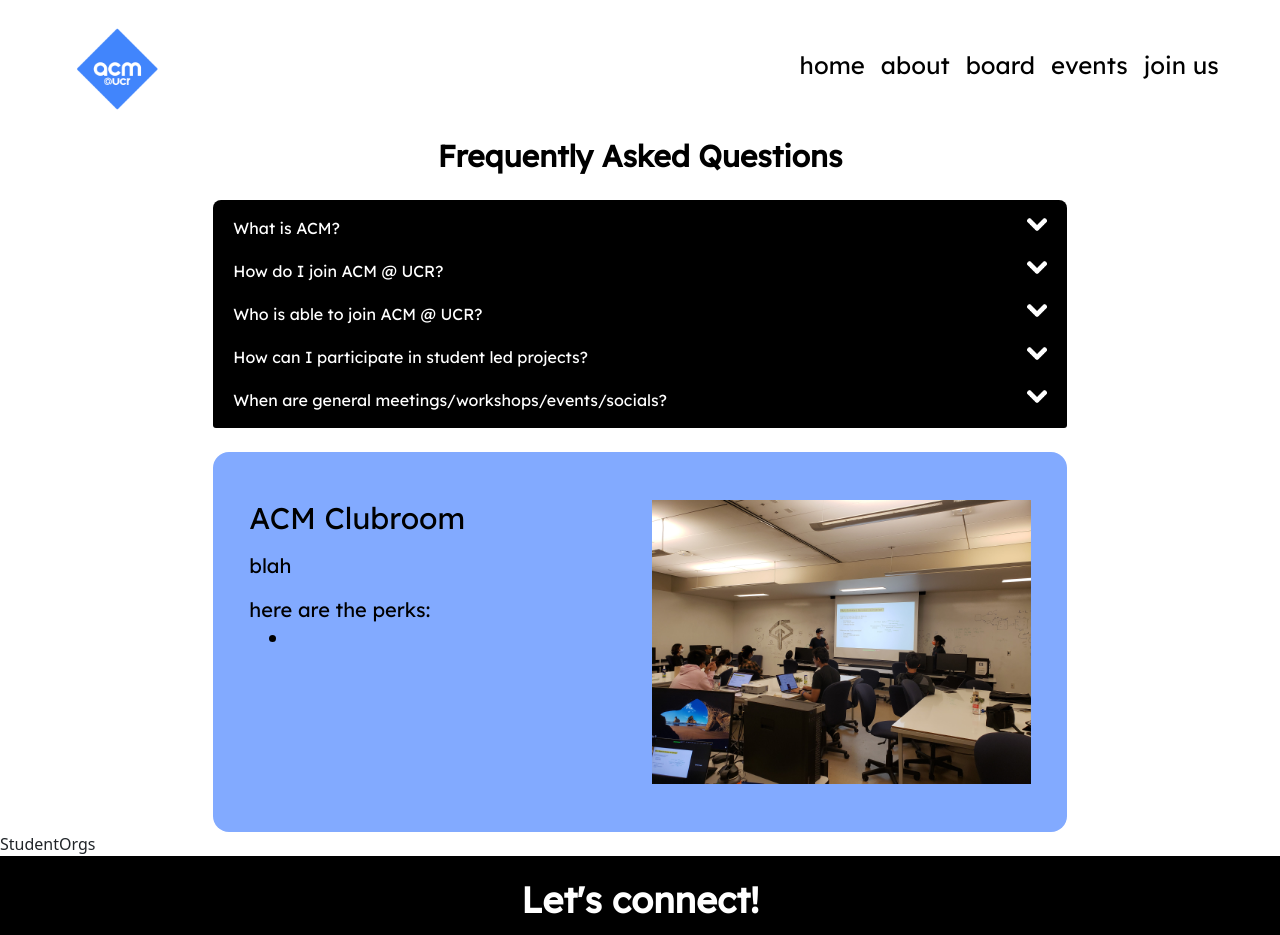
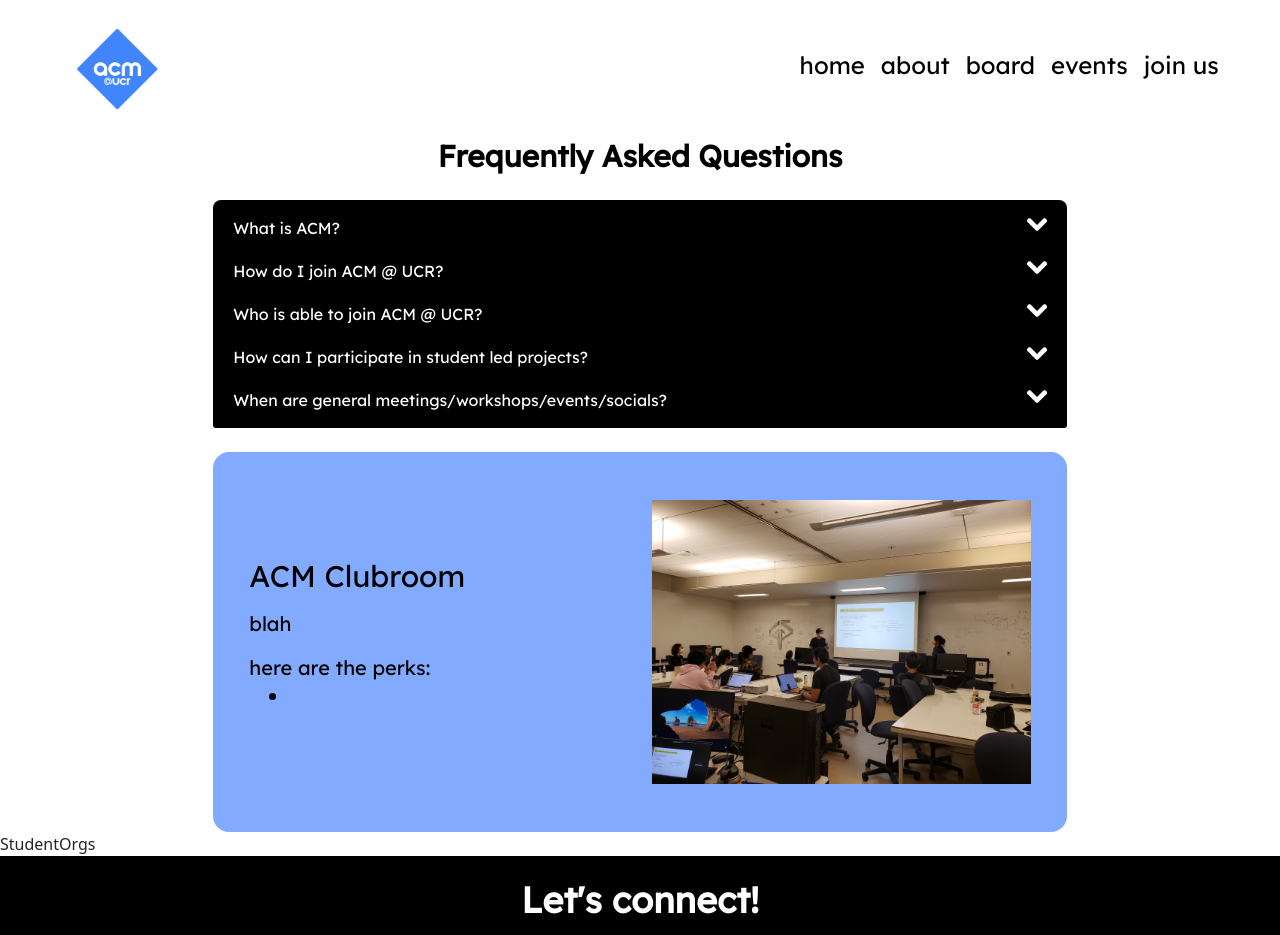
Before and after one commit to acm-ucr/acm-hydra, a Next.js app: page /join in a window 1280 px wide. Shown: the top 935 px of the page. Built offline with nearby package versions, Linux system fonts and the light colour scheme.

Commit message:
center items

```diff
--- a/components/Clubroom.js
+++ b/components/Clubroom.js
@@ -3,7 +3,7 @@
 
 const Clubroom = () => {
 	return (
-		<Row className='flex justify-center bg-acm-blue rounded-2xl mx-auto w-2/3 px-4 py-5 mt-4'>
+		<Row className='flex justify-center items-center bg-acm-blue rounded-2xl mx-auto w-2/3 px-4 py-5 mt-4'>
 			<Col className='font-lexend text-acm-black font-medium'>
 				<p className='text-3xl'>ACM Clubroom</p>
 				<p className='text-xl'>blah</p>
```
